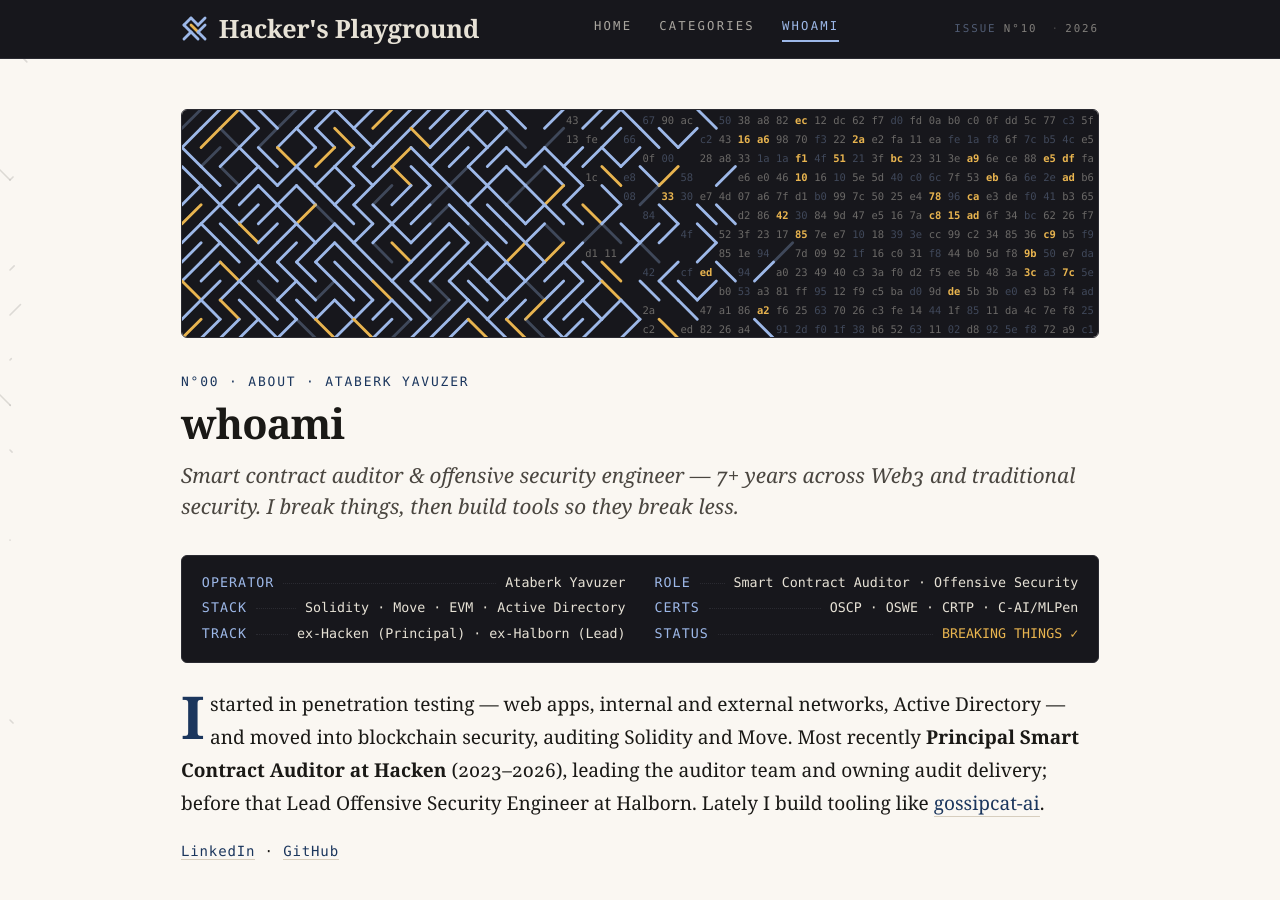
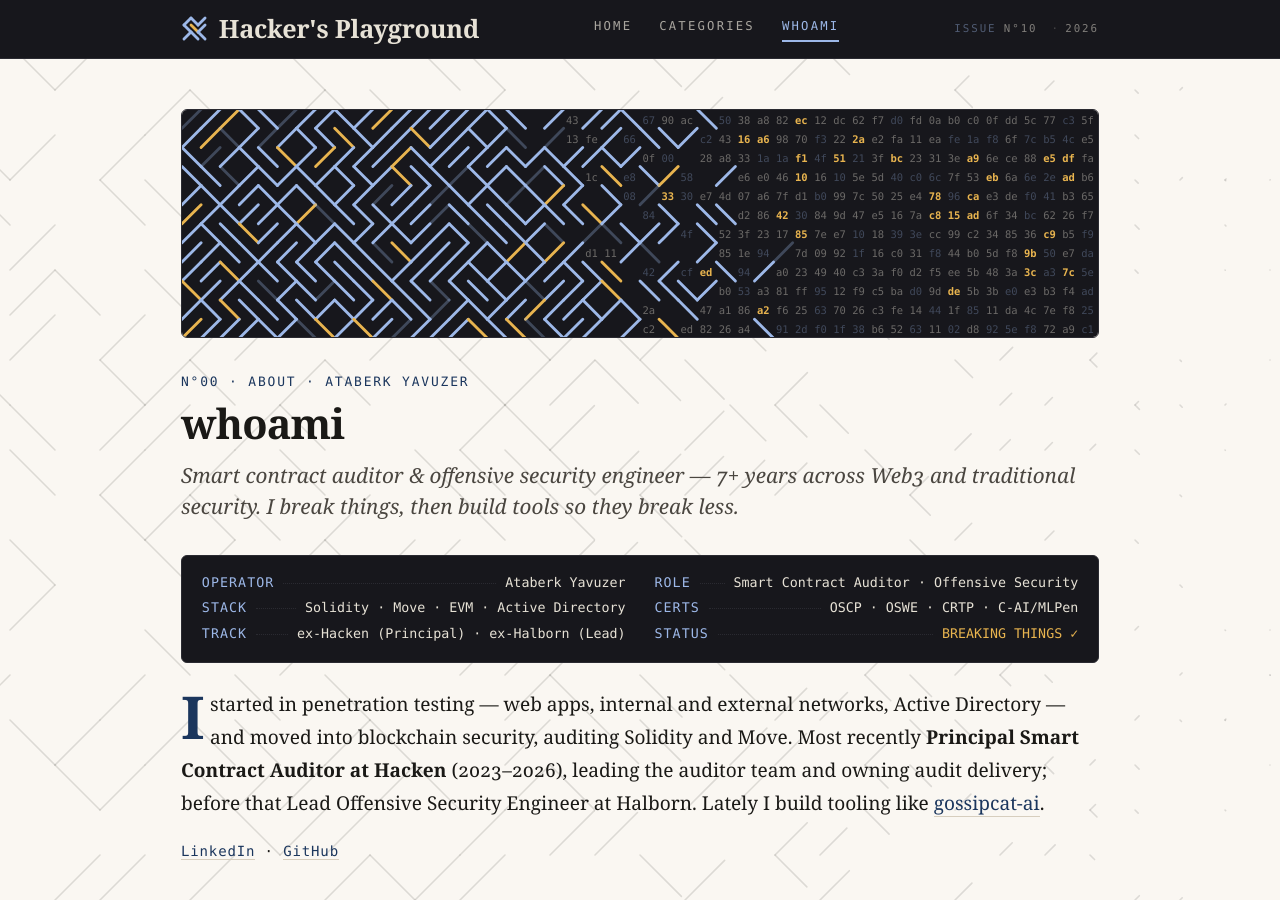
Before and after one commit to ataberk-xyz/ataberk-xyz.github.io, a Jekyll site: the page built from about.md, in a window 1280 px wide and 900 px high. Built offline with Jekyll 4.4.1, drawn with Linux system fonts in a browser that asks for light colours.

Commit message:
fix: weave stroke delays were 10x too large, leaving most of the field undrawn
Co-Authored-By: Claude Fable 5 <noreply@anthropic.com>

```diff
--- a/_includes/press.html
+++ b/_includes/press.html
@@ -26,11 +26,13 @@
           {%- assign pr_dir = pr_seed | modulo: 2 -%}
           {%- assign pr_seed = pr_seed | times: 1103 | plus: 12345 | modulo: 100003 -%}
           {%- assign pr_jit = pr_seed | modulo: 20 -%}
-          {%- assign pr_del = pr_c | times: 18 | plus: pr_jit -%}
+          {%- comment -%} 0–5.6s across the field: the wave crosses in one cycle {%- endcomment -%}
+          {%- assign pr_jitms = pr_jit | times: 9 -%}
+          {%- assign pr_del = pr_c | minus: 1 | times: 180 | plus: pr_jitms -%}
           {%- if pr_dir == 0 -%}
-    <path d="M{{ pr_x0 }} {{ pr_y0 }}L{{ pr_x1 }} {{ pr_y1 }}" style="animation-delay:{{ pr_del }}00ms"/>
+    <path d="M{{ pr_x0 }} {{ pr_y0 }}L{{ pr_x1 }} {{ pr_y1 }}" style="animation-delay:{{ pr_del }}ms"/>
           {%- else -%}
-    <path d="M{{ pr_x0 }} {{ pr_y1 }}L{{ pr_x1 }} {{ pr_y0 }}" style="animation-delay:{{ pr_del }}00ms"/>
+    <path d="M{{ pr_x0 }} {{ pr_y1 }}L{{ pr_x1 }} {{ pr_y0 }}" style="animation-delay:{{ pr_del }}ms"/>
           {%- endif -%}
         {%- endif -%}
       {%- endfor -%}
```
